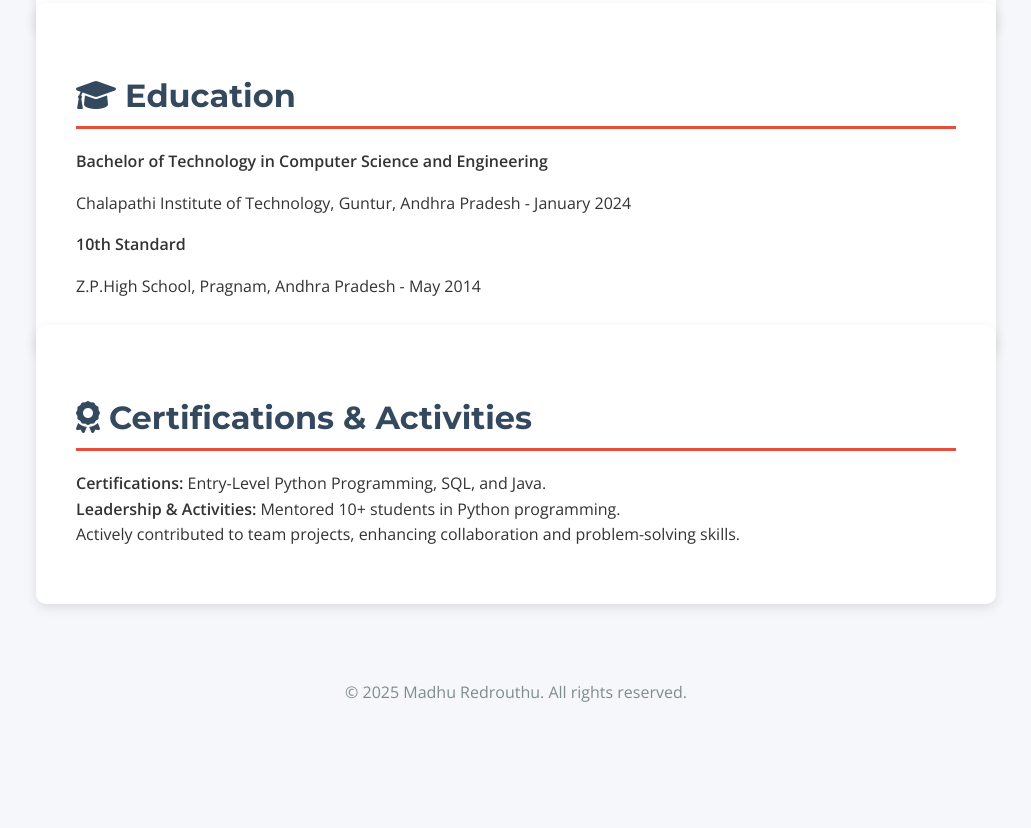
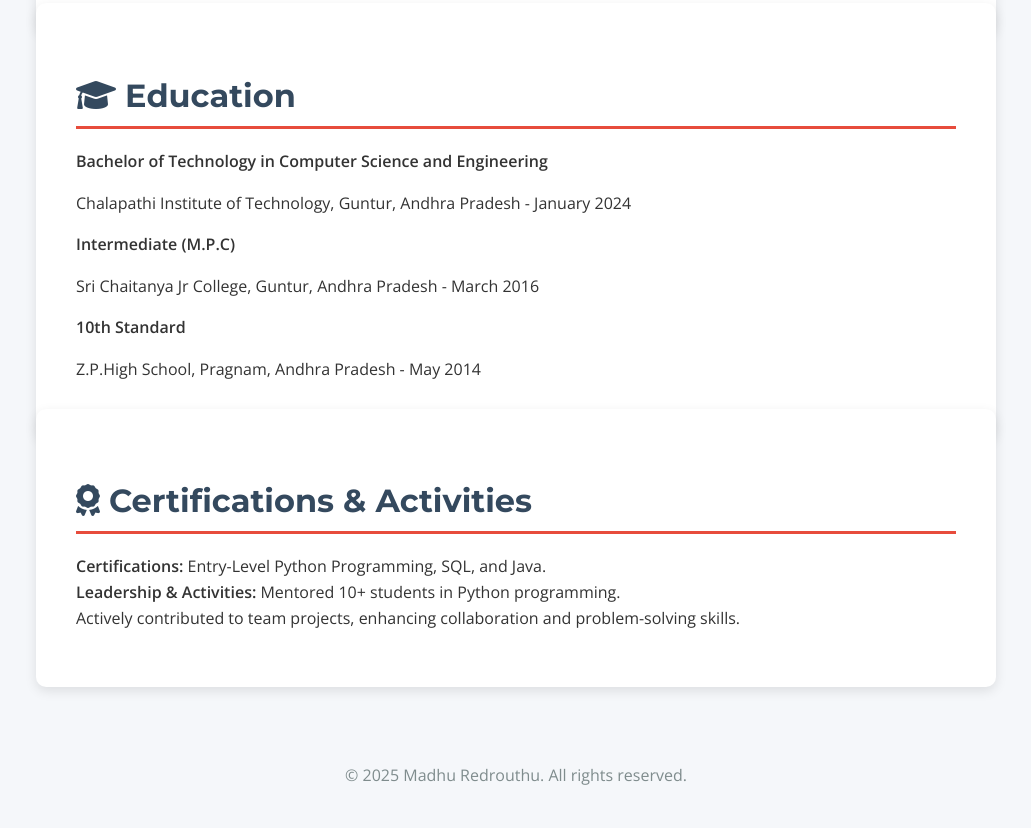
Before and after one commit to Madhu-Redrouthu/Portfolio, a plain HTML site: page index.html in a window 1280 px wide. Shown: the part 1423-2251 px from the top of the page, without its empty margins (124-1155 px from the left). Before the commit the page ends 2225 px from the top, so only its background shows below. Drawn offline with nearby package versions, Linux system fonts and the light colour scheme.

Commit message:
Update index.html

```diff
--- a/index.html
+++ b/index.html
@@ -208,6 +208,8 @@
             <h2><i class="fas fa-graduation-cap"></i> Education</h2>
             <p><strong>Bachelor of Technology in Computer Science and Engineering</strong></p>
             <p>Chalapathi Institute of Technology, Guntur, Andhra Pradesh - January 2024</p>
+            <p><strong>Intermediate (M.P.C)</strong></p>
+            <p>Sri Chaitanya Jr College, Guntur, Andhra Pradesh - March 2016</p>
             <p><strong>10th Standard</strong></p>
             <p>Z.P.High School, Pragnam, Andhra Pradesh - May 2014</p>
         </section>
```
